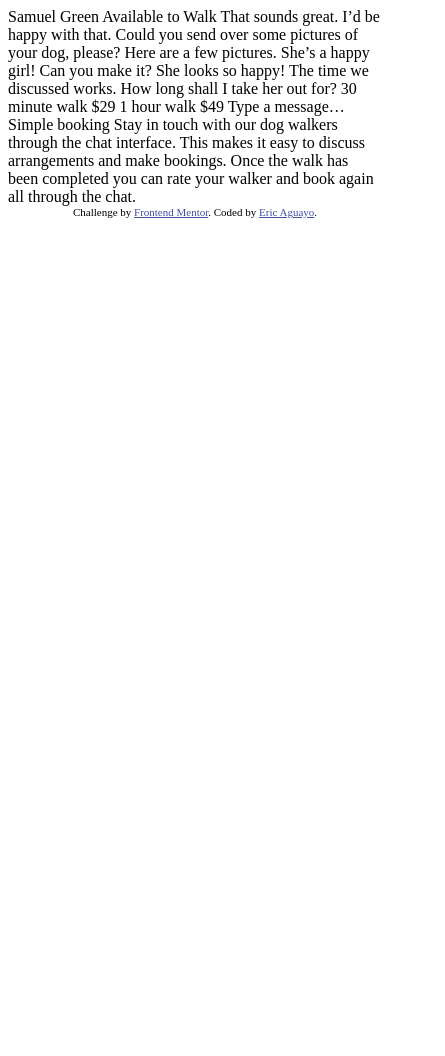
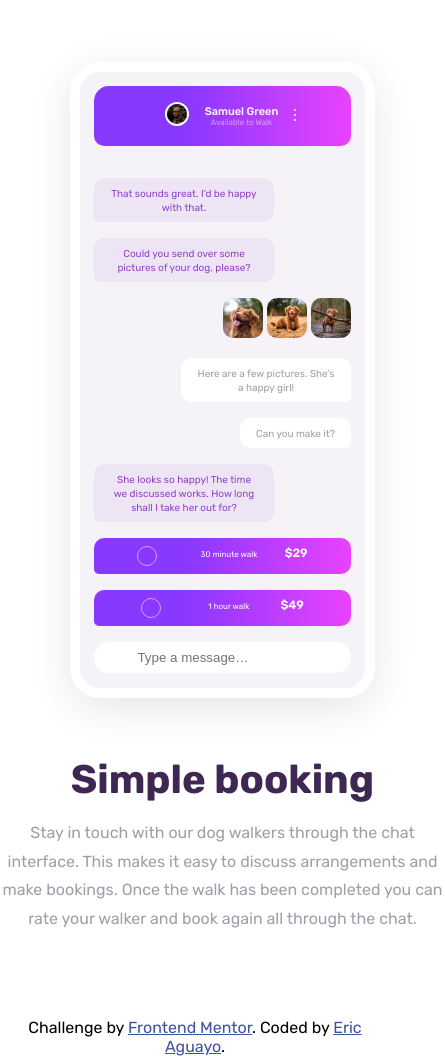
Before and after one commit to EAguayodev/chat-app-css-illustration, a plain HTML site: page index.html in a window 390 px wide. Shown: the whole page, 445 px wide, since content can reach past the window. Before the commit the page ends 844 px from the top, so only its background shows below. Drawn offline with Linux system fonts and the light colour scheme.

Commit message:
desktop layout made and will need feedback on responsive issues

```diff
--- /dev/null
+++ b/css/reset.css
@@ -0,0 +1,76 @@
+/* 1. Use a more-intuitive box-sizing model */
+*,
+*::before,
+*::after {
+    box-sizing: border-box;
+}
+
+/* 2. Remove default margin */
+* {
+    margin: 0;
+}
+
+/* 3. Enable keyword animations */
+@media (prefers-reduced-motion: no-preference) {
+    html {
+        interpolate-size: allow-keywords;
+    }
+}
+
+body {
+    /* 4. Add accessible line-height */
+    line-height: 1.5;
+    /* 5. Improve text rendering */
+    -webkit-font-smoothing: antialiased;
+}
+
+/* 6. Improve media defaults */
+img,
+picture,
+video,
+canvas,
+svg {
+    display: block;
+    max-width: 100%;
+}
+
+/* 7. Inherit fonts for form controls */
+input,
+button,
+textarea,
+select {
+    font: inherit;
+}
+
+/* 8. Avoid text overflows */
+p,
+h1,
+h2,
+h3,
+h4,
+h5,
+h6 {
+    overflow-wrap: break-word;
+}
+
+/* 9. Improve line wrapping */
+p {
+    text-wrap: pretty;
+}
+
+h1,
+h2,
+h3,
+h4,
+h5,
+h6 {
+    text-wrap: balance;
+}
+
+/*
+  10. Create a root stacking context
+*/
+#root,
+#__next {
+    isolation: isolate;
+}
--- /dev/null
+++ b/css/style.css
@@ -0,0 +1,273 @@
+* {
+    margin: 0;
+    padding: 0;
+    box-sizing: border-box;
+}
+
+:root {
+    --white: #ffffff;
+    --black: #000000;
+
+    /* gray colors */
+    --gray-50: #fafafa;
+    --gray-100: #F5F3F7;
+    --gray-300: #c5c9cc;
+    --gray-500: #A39DA9;
+
+    /* purple colors */
+    --purple-50: #eee5f4;
+    --purple-300: #d99eff;
+    --purple-600: #9341c8;
+    --purple-950: #3e2753;
+
+    /* pink */
+    --pink-400: #e472ff;
+
+    /* gradient */
+    --pink-500: #e942ff;
+    --purple-500: #8838ff;
+}
+
+body {
+    font-family: 'Rubik', sans-serif;
+    overflow-y: hidden;
+}
+
+.chat-row {
+    display: flex;
+    justify-content: space-between;
+    /* align-items: center; */
+    /* gap: 2rem; */
+}
+
+.rounded-gradient-top {
+    background: #8838FF;
+    background: -webkit-linear-gradient(90deg, rgba(136, 56, 255, 1) 35%, rgba(233, 66, 255, 1) 100%);
+    background: -moz-linear-gradient(90deg, rgba(136, 56, 255, 1) 35%, rgba(233, 66, 255, 1) 100%);
+    background: linear-gradient(90deg, rgba(136, 56, 255, 1) 35%, rgba(233, 66, 255, 1) 100%);
+    filter: progid:DXImageTransform.Microsoft.gradient(startColorstr="#8838FF", endColorstr="#E942FF", GradientType=1);
+    max-width: 510px;
+    width: 100%;
+    height: 1018px;
+    z-index: -4;
+    border-bottom-left-radius: 300px;
+    border-bottom-right-radius: 300px;
+    /* position: absolute; */
+    position: relative;
+    top: -20rem;
+    right: 5rem;
+}
+
+.simple-booking {
+    display: flex;
+    justify-content: center;
+    align-items: center;
+}
+
+.simple-booking-row {
+    display: flex;
+    justify-content: space-around;
+    align-items: center;
+    gap: 5rem;
+}
+
+.outer-phone{
+    background-color: var(--white);
+    border: 10px solid var(--white);
+    border-radius: 40px;
+}
+
+.contact {
+    background: var(--gray-100);
+    box-shadow: 0px 10px 40px rgba(0, 0, 0, 0.1);
+    border-radius: 30px;
+    border: 10px solid var(--white);
+
+    padding: 0.9rem;
+}
+
+.phone-contact {
+    background: #8838FF;
+    background: -webkit-linear-gradient(90deg, rgba(136, 56, 255, 1) 35%, rgba(233, 66, 255, 1) 100%);
+    background: -moz-linear-gradient(90deg, rgba(136, 56, 255, 1) 35%, rgba(233, 66, 255, 1) 100%);
+    background: linear-gradient(90deg, rgba(136, 56, 255, 1) 35%, rgba(233, 66, 255, 1) 100%);
+    border-bottom-left-radius: 10px;
+    border-bottom-right-radius: 10px;
+    border-top-left-radius: 15px;
+    border-top-right-radius: 15px;
+    display: flex;
+    justify-content: center;
+    align-items: center;
+    gap: 1rem;
+    margin-bottom: 2rem;
+    padding: 1rem 1rem;
+}
+
+.phone-contact-image {
+
+}
+
+.avatar-img {
+    width: 24px;
+    height: 24px;
+    border-radius: 50%;
+    border: 2px solid var(--white);
+}
+
+.phone-contact-info p:nth-child(1) {
+    color: var(--white);
+    font-size: 0.688rem;
+    font-weight: 500;
+}
+
+.phone-contact-info p:nth-child(2) {
+    color: var(--purple-300);
+    font-size: 0.5rem;
+}
+
+.white-1, .white-2, .white-3 {
+    background: var(--white);
+    width: 2px;
+    height: 2px;
+    border-radius: 50%;
+    margin-bottom: 0.2rem;
+}
+.phone-body {}
+
+.text-1, .text-2, .text-6 {
+    background: var(--purple-50);
+    max-width: 180px;
+    width: fit-content;
+    padding: 0.5rem 1rem;
+    border-radius: 10px;
+    border-bottom-left-radius: 5px;
+    margin-bottom: 1rem;
+    font-size: 0.75rem;
+    color: var(--purple-600);
+}
+
+.text-3-box {
+    display: flex;
+    flex-direction: column;
+    align-items: flex-end;
+    gap: 1rem;
+    /* margin-bottom: 0.5rem; */
+}
+
+.text-4{
+    background: var(--white);
+    padding: 0.5rem 1rem;
+    border-radius: 10px;
+    border-bottom-right-radius: 5px;
+    font-size: 0.75rem;
+    color: var(--gray-500);
+    max-width: 170px;
+    width: fit-content;
+}
+
+.text-5{
+    background: var(--white);
+    padding: 0.5rem 1rem;
+    border-radius: 10px;
+    border-bottom-right-radius: 5px;
+    margin-bottom: 1rem;
+    font-size: 0.75rem;
+    color: var(--gray-500);
+    width: fit-content;
+}
+
+.text-7, .text-8 {
+    background: #8838FF;
+    background: -webkit-linear-gradient(90deg, rgba(136, 56, 255, 1) 35%, rgba(233, 66, 255, 1) 100%);
+    background: -moz-linear-gradient(90deg, rgba(136, 56, 255, 1) 35%, rgba(233, 66, 255, 1) 100%);
+    background: linear-gradient(90deg, rgba(136, 56, 255, 1) 35%, rgba(233, 66, 255, 1) 100%);
+    border-radius: 10px;
+    border-bottom-left-radius: 5px;
+    margin-bottom: 1rem;
+    padding: 0.5rem 1rem;
+    font-size: 0.75rem;
+    display: flex;
+    justify-content: space-evenly;
+}
+
+small.price-1, small.price-2 {
+    color: var(--white);
+    font-size: 0.75rem;
+    font-weight: 600;
+}
+
+.walk-duration{
+    color: var(--white);
+    font-size: 0.5rem;
+}
+
+
+input{
+    border-radius: 50px;
+    border: none;
+    padding: 0.5rem 2.5rem;
+}
+
+.oval-select{
+    background: transparent;
+    border-radius: 20px;
+    border: 1px solid var(--purple-300);
+    width: 20px;
+    height: 20px;
+    display: flex;
+    justify-content: center;
+    align-items: center;
+    margin-right: 1rem;
+}
+
+.text-images {
+    border-radius: 10px;
+    width: 40px;
+    height: 40px;
+}
+
+
+.booking-description h1{
+    color: var(--purple-950);
+    font-size: 2.5rem;
+    margin-bottom: 1rem;
+}
+
+.booking-description p{
+    color: var(--gray-500);
+    font-size: 1rem;
+    margin-bottom: 2rem;
+    width: 27.813rem;
+    line-height: 1.8rem;
+}
+
+.rounded-shade-top {
+    background: #F5F3F7;
+    width: 100%;
+    z-index: -4;
+    border-top-left-radius: 300px;
+    border-top-right-radius: 300px;
+    position: relative;
+    top: 10rem;
+}
+
+.attribution {
+    font-size: 1rem;
+    text-align: center;
+}
+
+.attribution a {
+    color: hsl(228, 45%, 44%);
+}
+
+@media(max-width: 64rem) {
+    .simple-booking-row {
+        flex-direction: column;
+        gap: 3rem;
+        text-align: center;
+    }
+}
+
+@media(max-width: 48rem) {
+
+}
--- a/index.html
+++ b/index.html
@@ -7,55 +7,118 @@
   <link rel="preconnect" href="https://fonts.googleapis.com">
   <link rel="preconnect" href="https://fonts.gstatic.com" crossorigin>
   <link href="https://fonts.googleapis.com/css2?family=Rubik:ital,wght@0,300..900;1,300..900&display=swap"
-        rel="stylesheet">
-      <title>Frontend Mentor | Chat App CSS Illustration</title>
-  <style>
-    .attribution { font-size: 11px; text-align: center; }
-    .attribution a { color: hsl(228, 45%, 44%); }
-  </style>
+    rel="stylesheet">
+  <title>Frontend Mentor | Chat App CSS Illustration</title>
+  <link rel="stylesheet" href="css/style.css">
 </head>
 <body>
   <main>
-<!-- purple gradient left top rounded div top section -->
+    <div class="chat-container">
+      <div class="chat-row">
+        <!-- purple gradient left top rounded div top section -->
+        <div class="rounded-gradient-top"></div>
 
 
+        <!-- centered booking section -->
+        <div class="simple-booking">
+          <div class="simple-booking-row">
+            <div class="outer-phone">
 
-<!-- centered booking section -->
+              <div class="contact">
+                <!-- samuel green box -->
+                <div class="phone-contact">
+                  <div class="white-oval"></div>
+                  <div class="phone-contact-image">
+                    <img class="avatar-img" src="images/avatar.jpg" alt="Samuel Green Avatar">
+                  </div>
+                  <div class="phone-contact-info">
+                    <p class="name">Samuel Green</p>
+                    <p class="status">Available to Walk</p>
+                  </div>
+                  <div class="circle">
+                    <div class="white-1"></div>
+                    <div class="white-2"></div>
+                    <div class="white-3"></div>
+                  </div>
+                </div>
+                <!-- conversation box -->
+                 <div class="phone-body">
+                  <div>
+                    <div class="text-1">
+                      <small>That sounds great. I’d be happy with that.</small>
+                    </div>
 
+                    <div class="text-2">
+                      <small>Could you send over some pictures of your dog, please?</small>
+                    </div>
 
+                  </div>
+                  <div>
+                    <div class="text-3-box">
+                     <div>
+                      <img class="text-images" src="images/dog-image-1.jpg" alt="dog image 1">
+                      <img class="text-images" src="images/dog-image-2.jpg" alt="dog image 2">
+                      <img class="text-images" src="images/dog-image-3.jpg" alt="dog image 3">
+                     </div>
+                      <div class="text-4">
+                        <small>Here are a few pictures. She’s a happy girl!</small>
+                      </div>
+                      <div class="text-5">
+                          <small>Can you make it?</small>
+                      </div>
+                    </div>
 
-<!-- shaded rounded right div rounded top section -->
-Samuel Green
-Available to Walk
+                  </div>
+                  <div class="text-box-4">
+                    <div class="text-6">
+                      <small>She looks so happy! The time we discussed works. How long shall I take her out for?</small>
+                    </div>
+                    <div class="text-7">
+                      <div class="oval-select">
+                      </div>
+                      <div>
+                       <small class="walk-duration">30 minute walk</small>
+                      </div>
+                      <div>
+                        <small class="price-1">$29</small>
+                      </div>
+                    </div>
+                    <div class="text-8">
+                      <div class="oval-select"></div>
+                      <div>
+                        <small class="walk-duration">1 hour walk</small>
+                      </div>
+                      <div>
+                        <small class="price-2">$49</small>
+                      </div>
+                    </div>
+                  </div>
+                  <div class="text-9">
+                    <input type="text" placeholder=" Type a message…">
+                  </div>
+                 </div>
+              </div>
+            </div>
+            <div class="booking-description">
+              <h1>Simple booking</h1>
 
-That sounds great. I’d be happy with that.
+              <p>Stay in touch with our dog walkers through the chat interface. This makes it easy to
+                discuss arrangements and make bookings. Once the walk has been completed you can rate
+                your walker and book again all through the chat.</p>
+            </div>
+          </div>
 
-Could you send over some pictures of your dog, please?
-
-Here are a few pictures. She’s a happy girl!
-
-Can you make it?
-
-She looks so happy! The time we discussed works. How long shall I take her out for?
-
-30 minute walk
-$29
-
-1 hour walk
-$49
-
-Type a message…
-
-Simple booking
-
-Stay in touch with our dog walkers through the chat interface. This makes it easy to
-discuss arrangements and make bookings. Once the walk has been completed you can rate
-your walker and book again all through the chat.
-
-<div class="attribution">
-  Challenge by <a href="https://www.frontendmentor.io?ref=challenge" target="_blank">Frontend Mentor</a>.
-  Coded by <a href="https://www.frontendmentor.io/profile/EAguayodev" target="_blank">Eric Aguayo</a>.
-</div>
+        </div>
+        <!-- shaded rounded right div rounded top section -->
+        <!-- <div> -->
+          <div class="rounded-shade-top"></div>
+        <!-- </div> -->
+      </div>
+    </div>
   </main>
+  <div class="attribution">
+    Challenge by <a href="https://www.frontendmentor.io?ref=challenge" target="_blank">Frontend Mentor</a>.
+    Coded by <a href="https://www.frontendmentor.io/profile/EAguayodev" target="_blank">Eric Aguayo</a>.
+  </div>
 </body>
 </html>
```
Also changed, not shown: 2 other files.
